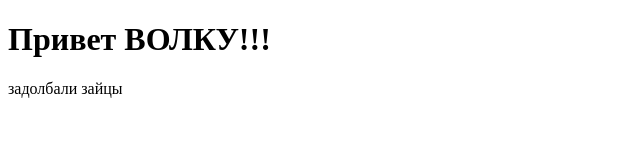
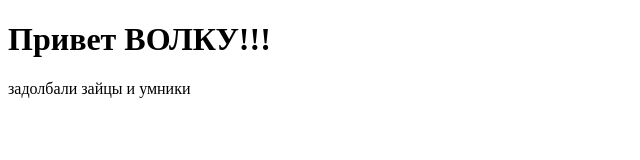
Before and after one commit to Ded-Ivan/test, a plain HTML site: page index.html in a window 1280 px wide. Shown: the full height of the page, 0-640 px from the left. Drawn offline with Linux system fonts and the light colour scheme.

Commit message:
опубликовал на гите

```diff
--- a/index.html
+++ b/index.html
@@ -7,6 +7,6 @@
 </head>
 <body>
   <h1>Привет ВОЛКУ!!!</h1>
-  <p>задолбали зайцы</p>
+  <p>задолбали зайцы и умники</p>
 </body>
 </html>
```
